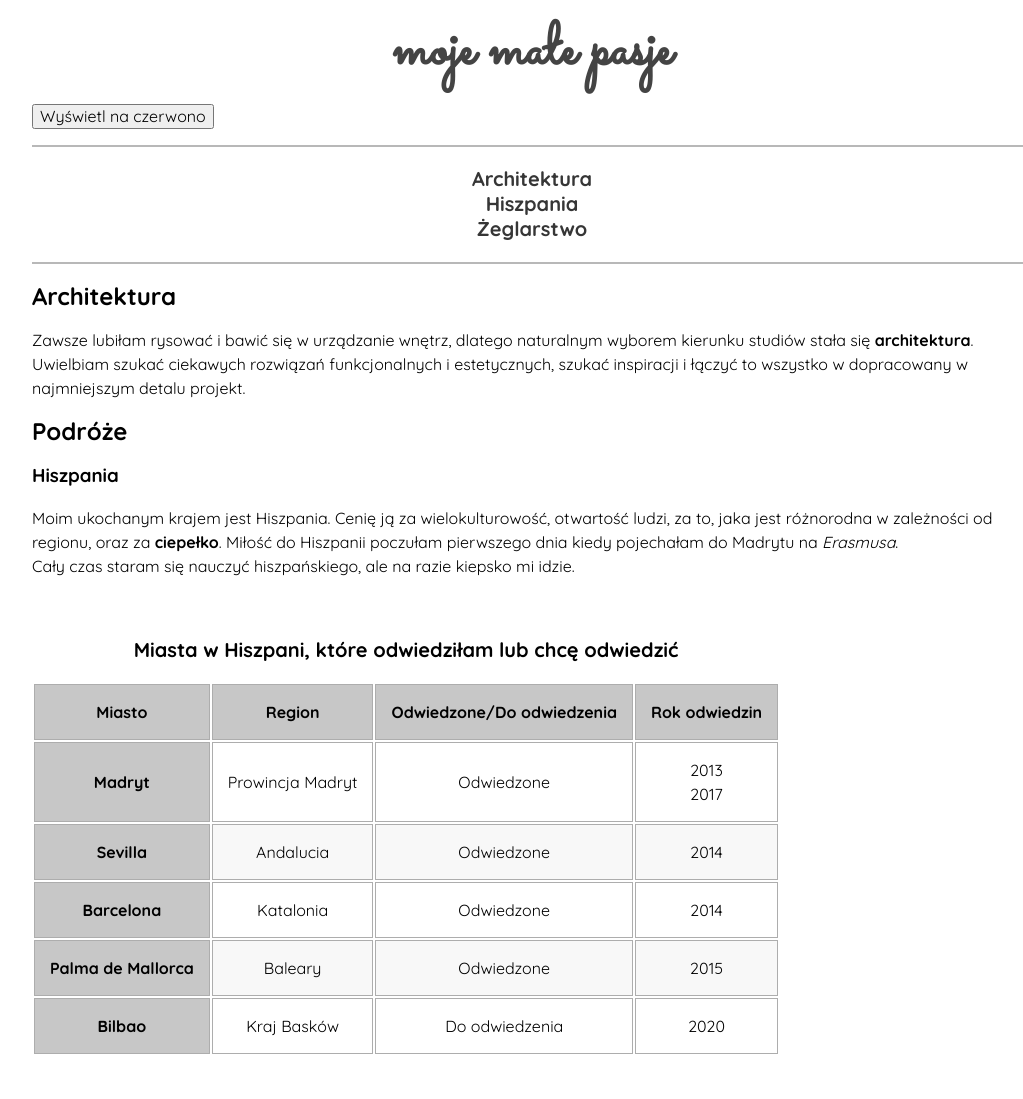
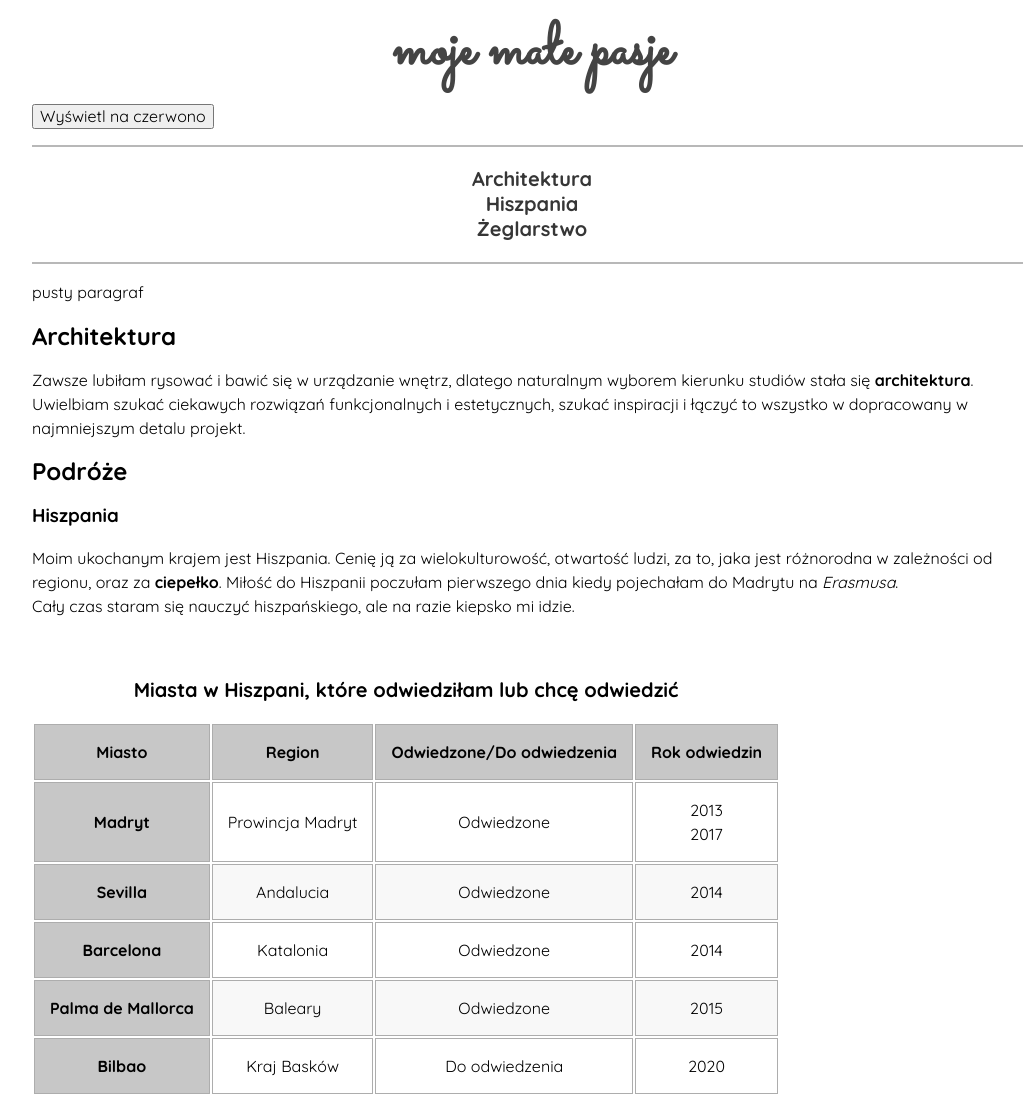
Before and after one commit to edziaca/homepage, a plain HTML site: page index.html in a window 1280 px wide. Shown: the top 1099 px of the page, without its empty margins (108-1131 px from the left). Drawn offline with nearby package versions, Linux system fonts and the light colour scheme.

Commit message:
added another test section

```diff
--- a/index.html
+++ b/index.html
@@ -41,7 +41,9 @@
             <article class="article">
 
                 <section>
+<p>pusty paragraf
 
+</p>
 
 
 
@@ -56,7 +58,6 @@
 
                     </p>
                 </section>
-
                 <section>
 
 
```
